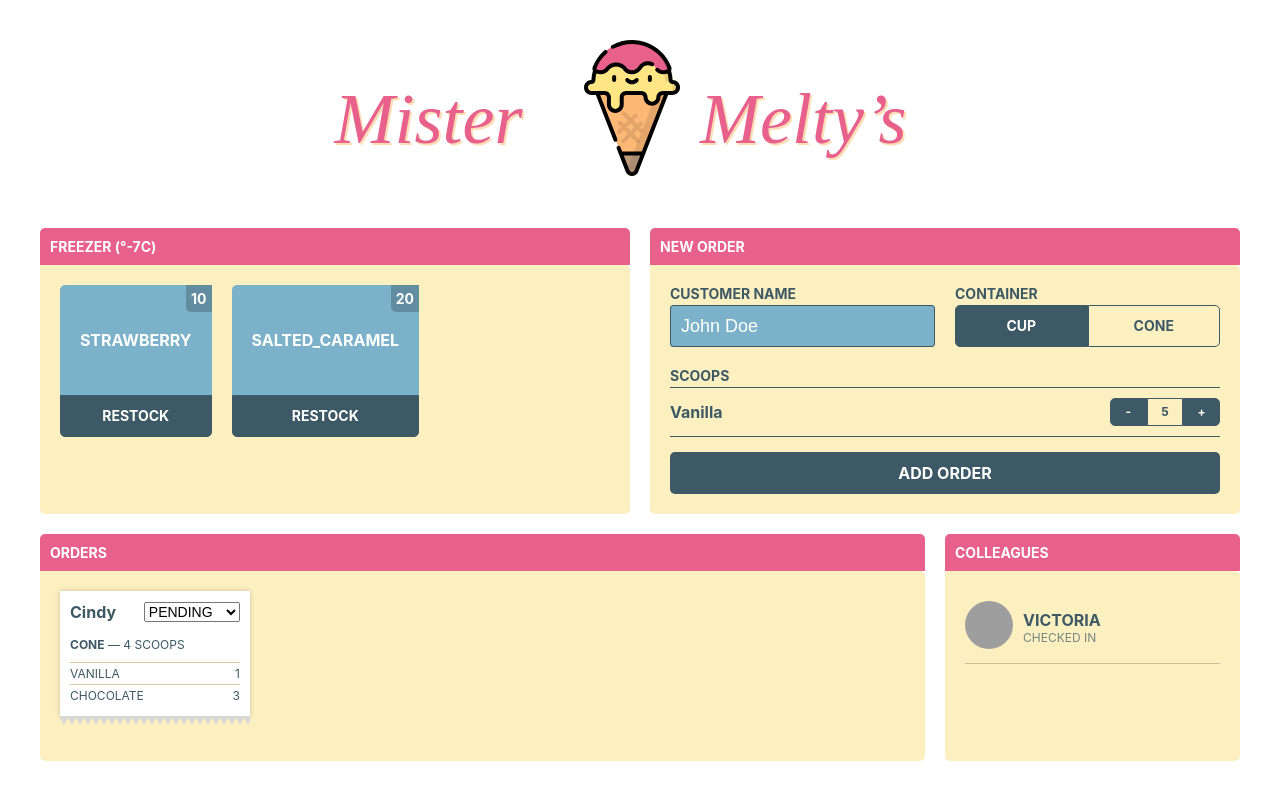
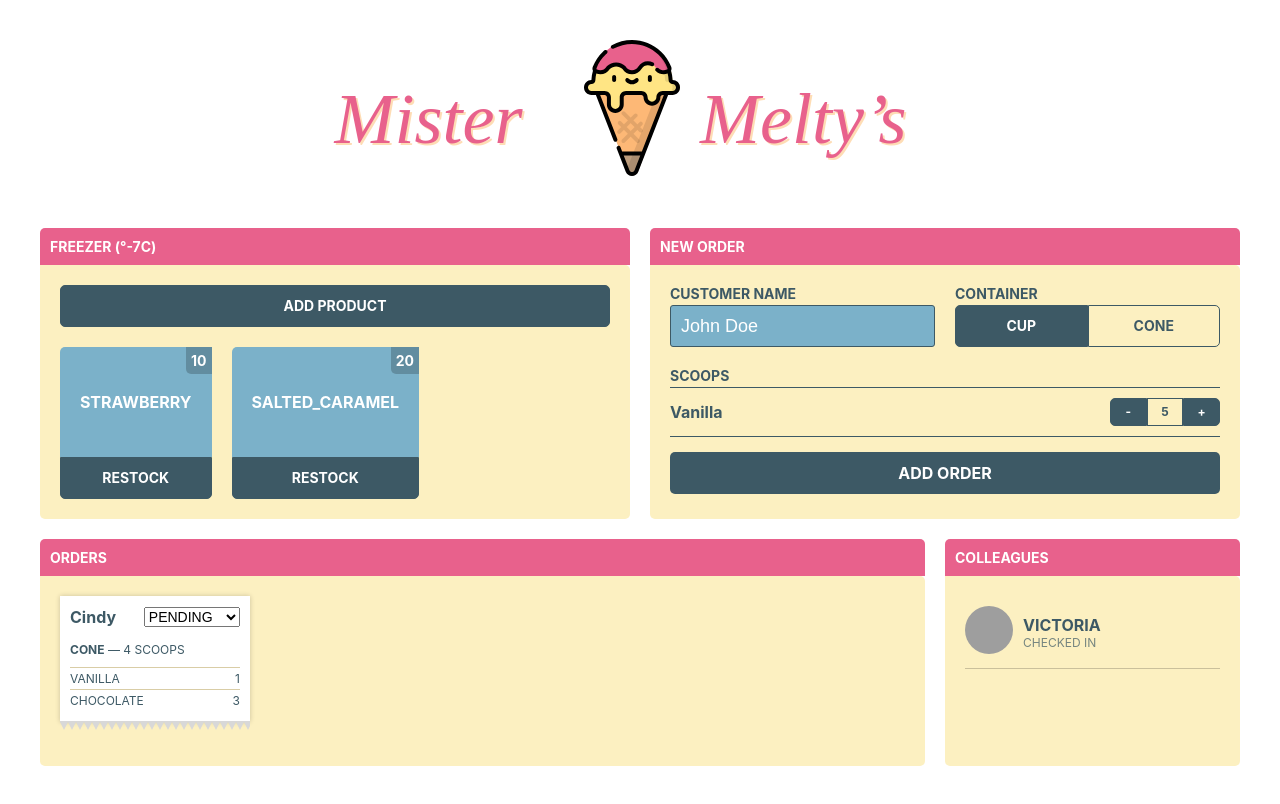
Before and after one commit to andregmoeller/mr-meltys, a React (Create React App) app: page / in a window 1280 px wide. Built offline with nearby package versions, Linux system fonts and the light colour scheme; grey boxes are pictures that could not be loaded.

Commit message:
Adds a functionality to restock any kind of known flavor

```diff
--- a/src/components/Freezer/Freezer.js
+++ b/src/components/Freezer/Freezer.js
@@ -4,6 +4,8 @@
 import FreezerFlavor from '../FreezerFlavor/FreezerFlavor';
 import store from '../../store';
 import { actions } from '../../ducks/freezer';
+import Button from '../Button/Button';
+import * as FLAVORS from '../../constants/flavors';
 
 class Freezer extends Component {
   state = {
@@ -37,6 +39,15 @@
     }
   };
 
+  handleClickAddProduct = () => {
+    const allAvailableFlavors = Object.keys(FLAVORS);
+    const flavorName = window.prompt(`Enter flavor name to restock. (Choose from: ${allAvailableFlavors.join(',')})`);
+
+    if(FLAVORS[flavorName]) {
+      this.handleClickRestock(flavorName);
+    }
+  };
+
   render() {
     const flavors = Object.keys(this.state.flavors).map(flavorName => (
       <FreezerFlavor
@@ -49,7 +60,9 @@
 
     return (
       <Panel title={`Freezer (°${this.state.temperature || 0}C)`}>
-          {flavors}
+        <Button label="Add product" onClick={this.handleClickAddProduct} />
+        <br />
+        {flavors}
       </Panel>
     );
   }
```
